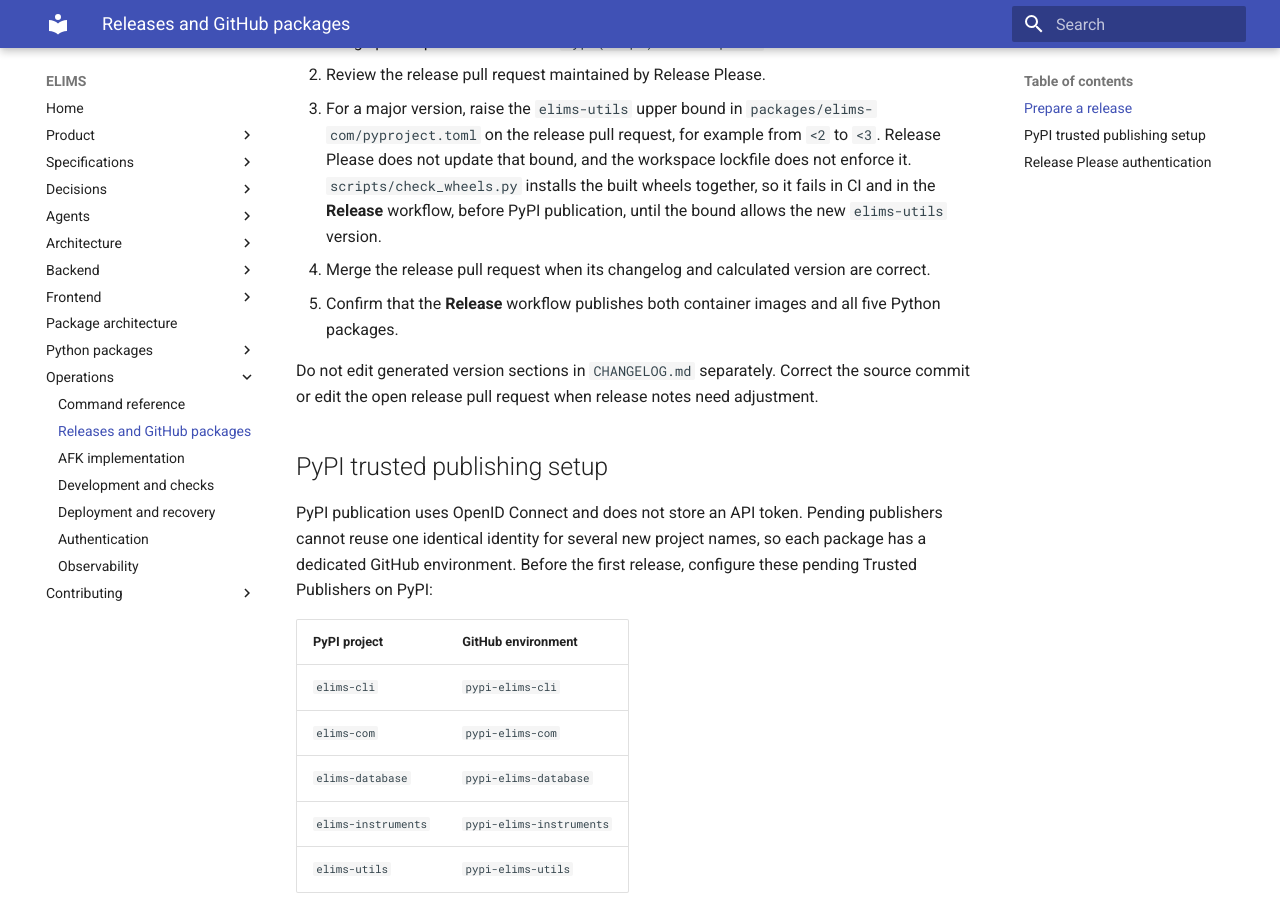
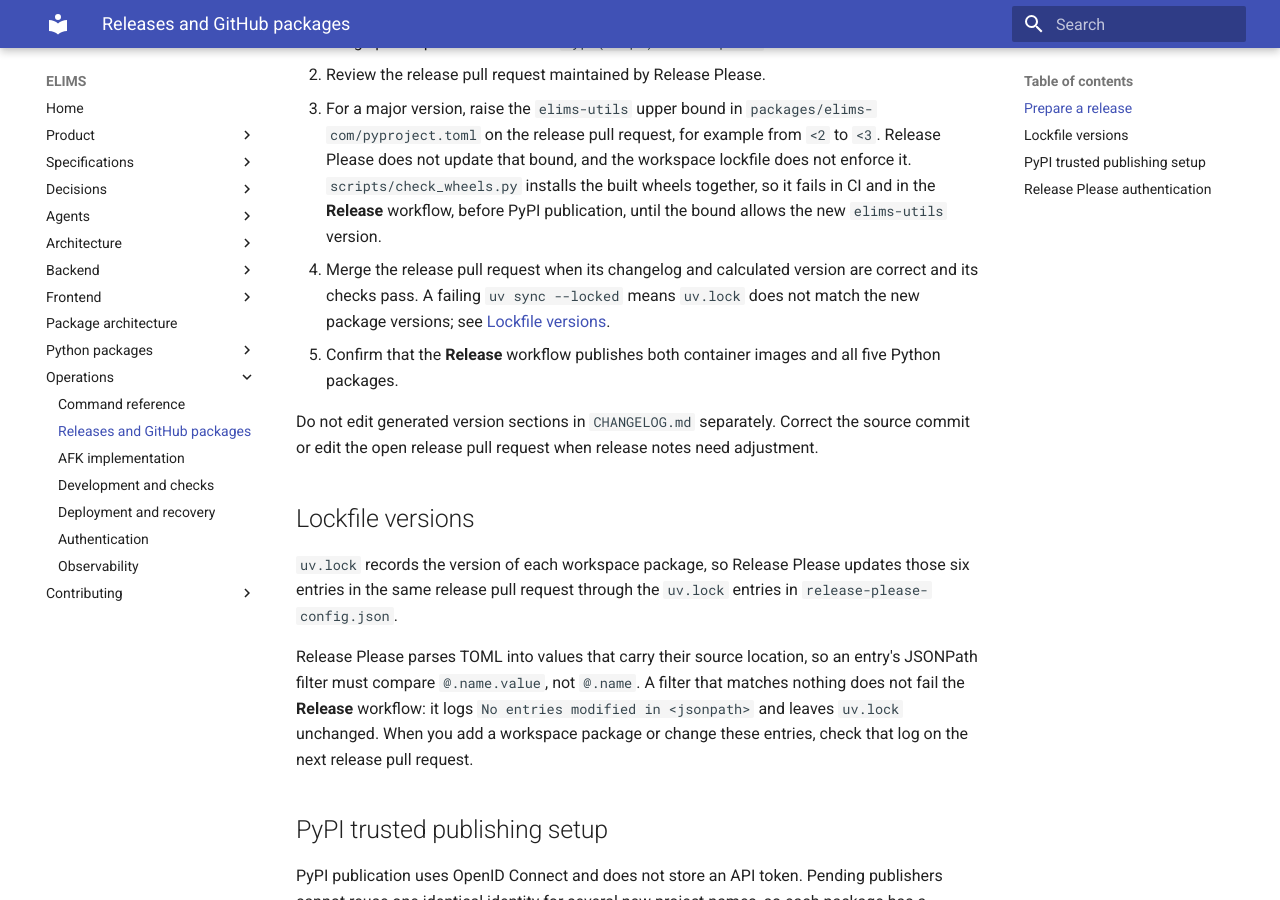
Before and after one commit to FabienMeyer/elims, an MkDocs documentation site: the page built from docs/operations/releases.md, in a window 1280 px wide and 900 px high, scrolled down 629 px. Built offline with MkDocs 1.6.1 and Material for MkDocs 9.7.7, drawn with Linux system fonts in a browser that asks for light colours.

Commit message:
build(release): make Release Please update uv.lock versions
Release Please parses TOML into values that carry their source location,
so a JSONPath filter on `@.name` compares an object with a string and
never matches. The six uv.lock entries therefore logged "No entries
modified" and left the lockfile behind the package versions on every
release, which broke `uv sync --locked` on main after 1.0.1 and 1.0.2.

Compare `@.name.value` instead, and document the requirement and the
rule to merge release pull requests only when their checks pass.

Co-Authored-By: Claude Opus 5.5 <noreply@anthropic.com>

```diff
--- a/docs/operations/releases.md
+++ b/docs/operations/releases.md
@@ -27,13 +27,28 @@ For a release such as `v0.1.0`, the workflow publishes:
    before PyPI publication, until the bound allows the new `elims-utils`
    version.
 4. Merge the release pull request when its changelog and calculated version are
-   correct.
+   correct and its checks pass. A failing `uv sync --locked` means `uv.lock`
+   does not match the new package versions; see
+   [Lockfile versions](#lockfile-versions).
 5. Confirm that the **Release** workflow publishes both container images and
    all five Python packages.
 
 Do not edit generated version sections in `CHANGELOG.md` separately. Correct
 the source commit or edit the open release pull request when release notes need
 adjustment.
+
+## Lockfile versions
+
+`uv.lock` records the version of each workspace package, so Release Please
+updates those six entries in the same release pull request through the
+`uv.lock` entries in `release-please-config.json`.
+
+Release Please parses TOML into values that carry their source location, so
+an entry's JSONPath filter must compare `@.name.value`, not `@.name`. A filter
+that matches nothing does not fail the **Release** workflow: it logs
+`No entries modified in <jsonpath>` and leaves `uv.lock` unchanged. When you
+add a workspace package or change these entries, check that log on the next
+release pull request.
 
 ## PyPI trusted publishing setup
 
```
Also changed, not shown: release-please-config.json (+6 -6 lines).
